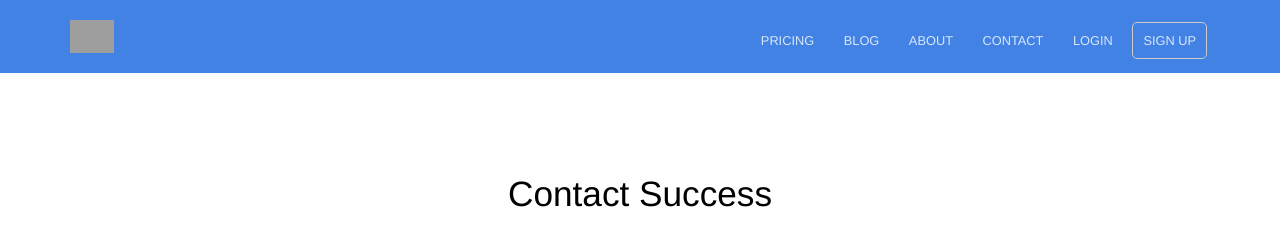
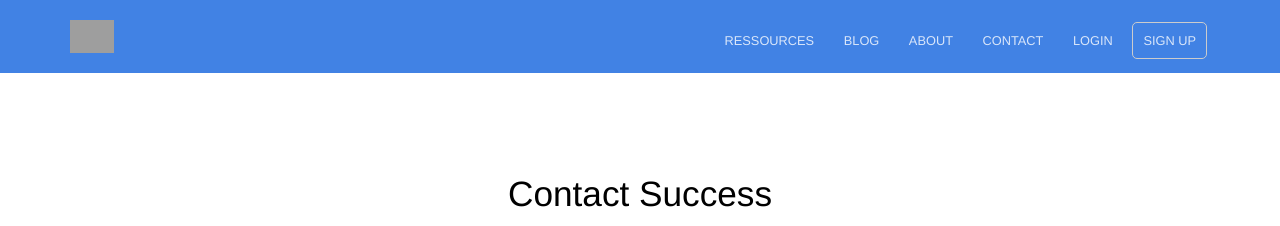
Before and after one commit to Bitcoin-InnovationHub/home, a Jekyll site: the page built from contact-success.html, in a window 1280 px wide. Shown: the top 226 px of the page. Built offline with Jekyll 4.4.1, drawn with Linux system fonts in a browser that asks for light colours; grey boxes are pictures that could not be loaded.

Commit message:
Update navigation.yml

```diff
--- a/_data/navigation.yml
+++ b/_data/navigation.yml
@@ -1,4 +1,4 @@
-- name: Pricing
+- name: Ressources
   link: /ressources/
   new_window: false
   highlight: false
```
